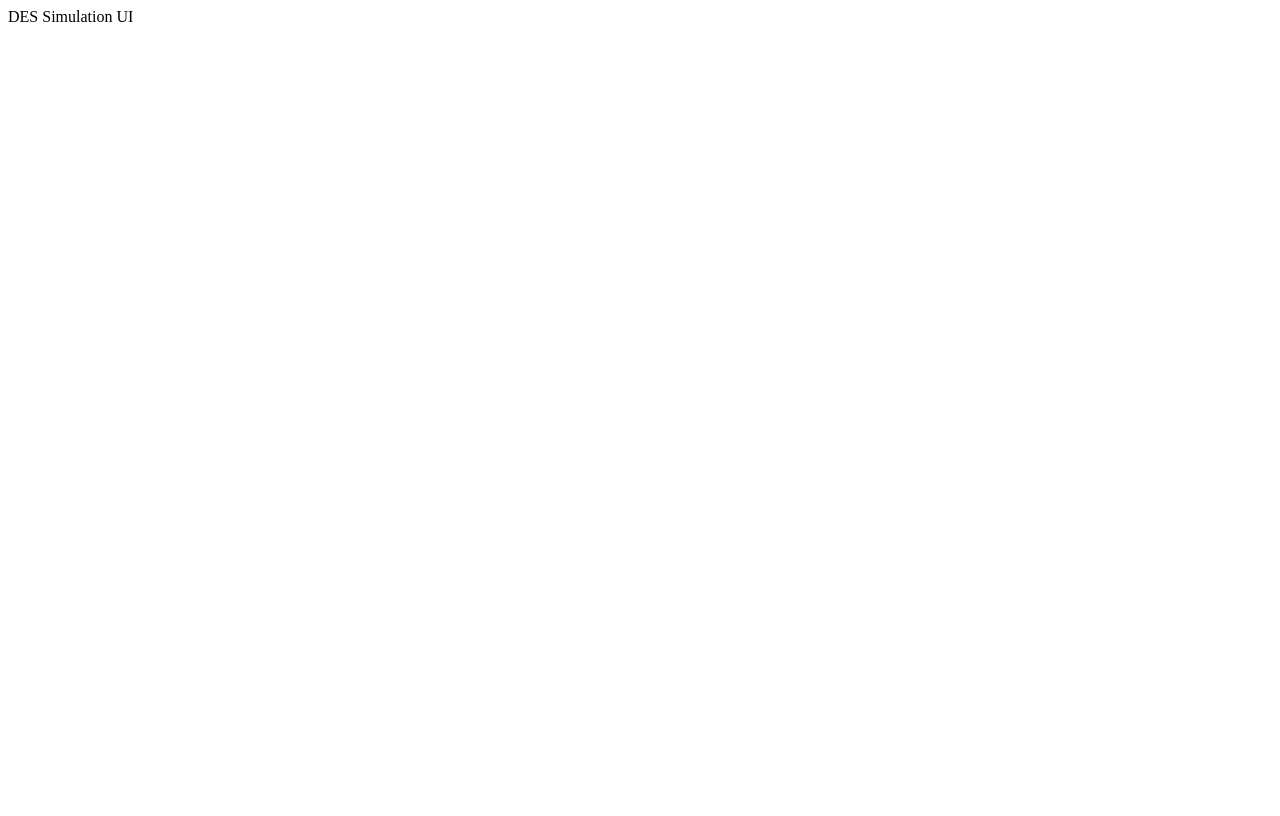
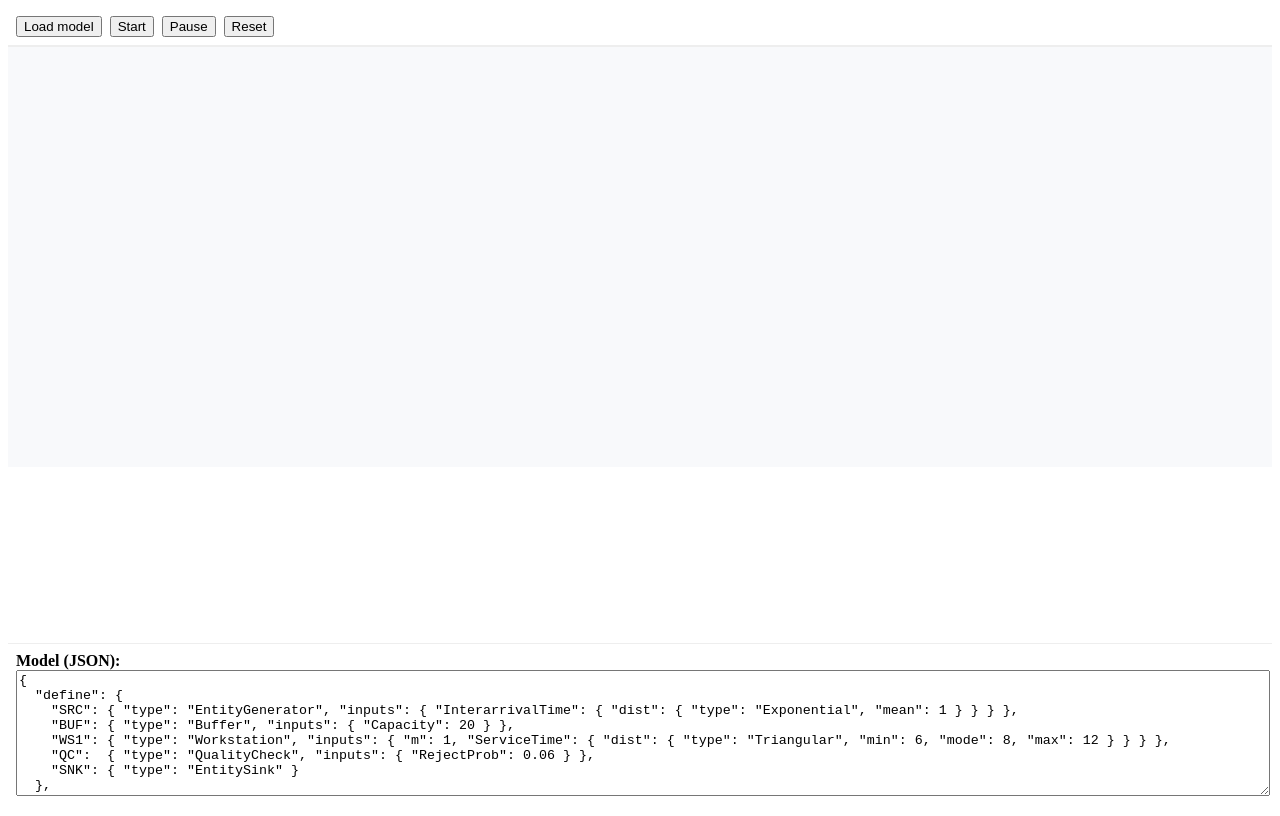
Before and after one commit to sebekkuz/des, a React (Vite) app in the folder frontend/: page / in a window 1280 px wide. Built offline with nearby package versions, Linux system fonts and the light colour scheme; no server answers.

Commit message:
Add files via upload

```diff
--- a/frontend/src/App.tsx
+++ b/frontend/src/App.tsx
@@ -1,22 +1,55 @@
-import React from "react";
+// frontend/src/App.tsx
+import React, { useEffect } from "react";
+import Toolbar from "./components/Toolbar";
+import Canvas2D from "./components/Canvas2D";
 import { useModelStore } from "./lib/store";
 
 export default function App() {
-  const { setState } = useModelStore();
-  React.useEffect(() => {
-    const ws = new WebSocket(import.meta.env.VITE_BACKEND_WS_URL);
-    ws.onmessage = ev => {
+  const setComponents = useModelStore(s => s.setComponents);
+  const setSim = useModelStore(s => s.setSim);
+
+  useEffect(() => {
+    const url = import.meta.env.VITE_BACKEND_WS_URL;
+    const ws = new WebSocket(url);
+    ws.onopen = () => console.log("[WS] open");
+    ws.onclose = () => console.log("[WS] close");
+    ws.onmessage = (ev) => {
       const msg = JSON.parse(ev.data);
       if (msg.type === "STATE") {
-        setState(msg.data);
-        if (msg.data.components) {
-          useModelStore.getState().setComponents(msg.data.components);
-        }
-      } else if (msg.type === "MODEL") {
-        console.log("[MODEL] loaded");
+        if (msg.components) setComponents(msg.components);
+        setSim({ running: !!msg.running, t: msg.simTime });
       }
+      if (msg.type === "ERROR") console.error("[SIM ERROR]", msg.msg);
+      if (msg.type === "LOG") console.log("[SIM LOG]", msg.msg);
     };
     return () => ws.close();
-  }, []);
-  return <div>DES Simulation UI</div>;
+  }, [setComponents, setSim]);
+
+  return (
+    <div style={{ height: "100vh", display: "flex", flexDirection: "column" }}>
+      <Toolbar />
+      <div style={{ flex: 1, borderTop: "1px solid #eee" }}>
+        <Canvas2D />
+      </div>
+      <div style={{ padding: 8, borderTop: "1px solid #eee" }}>
+        <b>Model (JSON):</b>
+        <textarea id="model-editor" rows={8} style={{ width: "100%" }} defaultValue={`{
+  "define": {
+    "SRC": { "type": "EntityGenerator", "inputs": { "InterarrivalTime": { "dist": { "type": "Exponential", "mean": 1 } } } },
+    "BUF": { "type": "Buffer", "inputs": { "Capacity": 20 } },
+    "WS1": { "type": "Workstation", "inputs": { "m": 1, "ServiceTime": { "dist": { "type": "Triangular", "min": 6, "mode": 8, "max": 12 } } } },
+    "QC":  { "type": "QualityCheck", "inputs": { "RejectProb": 0.06 } },
+    "SNK": { "type": "EntitySink" }
+  },
+  "links": [
+    { "from": "SRC", "to": "BUF" },
+    { "from": "BUF", "to": "WS1" },
+    { "from": "WS1", "to": "QC" },
+    { "from": "QC",  "to": "SNK" }
+  ],
+  "globals": { "rng": { "seed": 123 }, "stopCondition": { "time": 300 } }
+}`} />
+      </div>
+    </div>
+  );
 }
--- a/frontend/src/components/Canvas2D.tsx
+++ b/frontend/src/components/Canvas2D.tsx
@@ -1,13 +1,42 @@
-import React from "react";
+// frontend/src/components/Canvas2D.tsx
+import React, { useEffect, useRef } from "react";
 import { useModelStore } from "../lib/store";
 
 export default function Canvas2D() {
-  const { components } = useModelStore();
-  return (
-    <svg width="100%" height="100%">
-      {Object.entries(components).map(([id, c], i) => (
-        <rect key={id} x={50 + i * 120} y={100} width={80} height={50} fill="#90caf9" stroke="#0d47a1" />
-      ))}
-    </svg>
-  );
+  const canvasRef = useRef<HTMLCanvasElement>(null);
+  const components = useModelStore(s => s.components);
+
+  useEffect(() => {
+    const cvs = canvasRef.current;
+    if (!cvs) return;
+    const ctx = cvs.getContext("2d");
+    if (!ctx) return;
+    const rect = cvs.getBoundingClientRect();
+    const dpr = window.devicePixelRatio || 1;
+    cvs.width = rect.width * dpr;
+    cvs.height = rect.height * dpr;
+    ctx.scale(dpr, dpr);
+
+    ctx.clearRect(0, 0, rect.width, rect.height);
+    ctx.fillStyle = "#f8f9fb";
+    ctx.fillRect(0, 0, rect.width, rect.height);
+
+    const ids = Object.keys(components);
+    ids.forEach((id, i) => {
+      const x = 40 + i * 160;
+      const y = 60;
+      ctx.fillStyle = "#90caf9";
+      ctx.strokeStyle = "#0d47a1";
+      ctx.lineWidth = 1.5;
+      ctx.beginPath();
+      ctx.rect(x, y, 120, 60);
+      ctx.fill();
+      ctx.stroke();
+      ctx.fillStyle = "#0d47a1";
+      ctx.font = "12px monospace";
+      ctx.fillText(`${id} (${components[id]?.type || "?"})`, x + 8, y + 18);
+    });
+  }, [components]);
+
+  return <canvas ref={canvasRef} style={{ width: "100%", height: "420px" }} />;
 }
--- a/frontend/src/components/Toolbar.tsx
+++ b/frontend/src/components/Toolbar.tsx
@@ -1,13 +1,37 @@
+// frontend/src/components/Toolbar.tsx
 import React from "react";
-import { apiStart, apiPause, apiReset, apiLoadModel } from "../lib/modelIO";
+
+const HTTP_URL = import.meta.env.VITE_BACKEND_HTTP_URL;
+
+async function apiLoadModel() {
+  const ta = document.getElementById("model-editor") as HTMLTextAreaElement | null;
+  const body = ta?.value?.trim() || "";
+  if (!body) { alert("Model text is empty"); return; }
+  const res = await fetch(`${HTTP_URL}/api/load`, {
+    method: "POST",
+    headers: { "Content-Type": "application/json" },
+    body
+  });
+  if (!res.ok) {
+    let txt = "";
+    try { txt = JSON.stringify(await res.json()); } catch {}
+    throw new Error(`/api/load failed ${res.status} ${txt}`);
+  }
+  alert("Model loaded ✔");
+}
+
+async function post(path: string) {
+  const res = await fetch(`${HTTP_URL}${path}`, { method: "POST" });
+  if (!res.ok) throw new Error(`${path} failed ${res.status}`);
+}
 
 export default function Toolbar() {
   return (
-    <div className="toolbar">
+    <div style={{ display: "flex", gap: 8, padding: 8, borderBottom: "1px solid #eee" }}>
       <button onClick={apiLoadModel}>Load model</button>
-      <button onClick={apiStart}>Start</button>
-      <button onClick={apiPause}>Pause</button>
-      <button onClick={apiReset}>Reset</button>
+      <button onClick={() => post("/api/start")}>Start</button>
+      <button onClick={() => post("/api/pause")}>Pause</button>
+      <button onClick={() => post("/api/reset")}>Reset</button>
     </div>
   );
 }
--- a/frontend/src/lib/store.ts
+++ b/frontend/src/lib/store.ts
@@ -1,9 +1,16 @@
 // frontend/src/lib/store.ts
 import { create } from "zustand";
 
-export const useModelStore = create((set) => ({
+type State = {
+  components: Record<string, any>;
+  sim: any;
+  setComponents: (c: Record<string, any>) => void;
+  setSim: (s: any) => void;
+};
+
+export const useModelStore = create<State>((set) => ({
   components: {},
-  state: {},
+  sim: { running: false, t: 0 },
   setComponents: (components) => set({ components }),
-  setState: (state) => set({ state }),
+  setSim: (sim) => set({ sim }),
 }));
```
Also changed, not shown: 2 other files (tests, documents, lock files or other folders).
